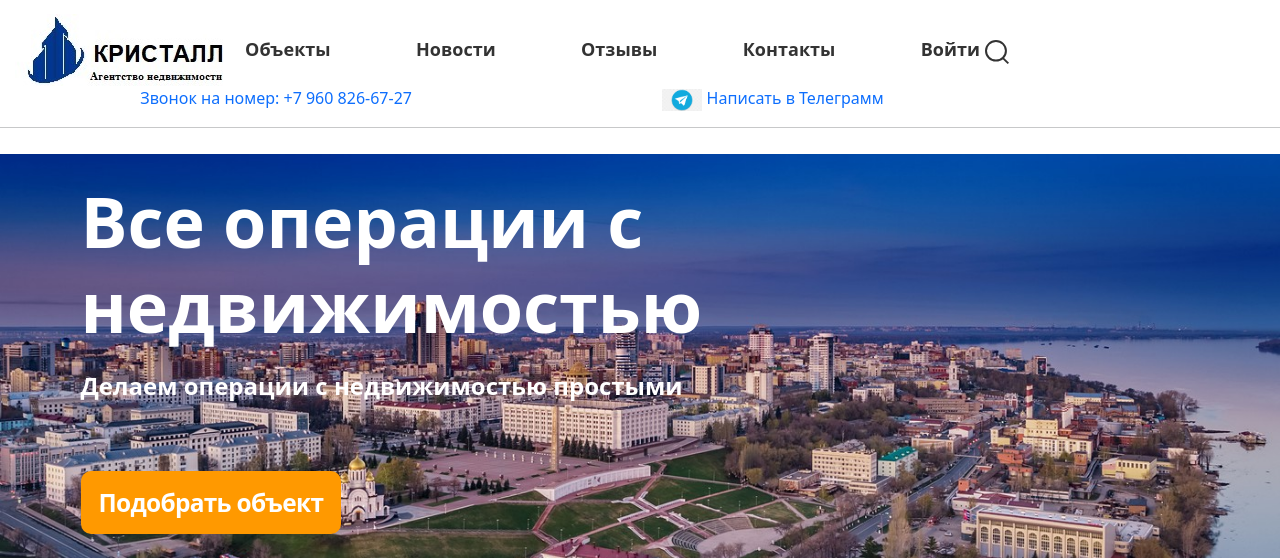
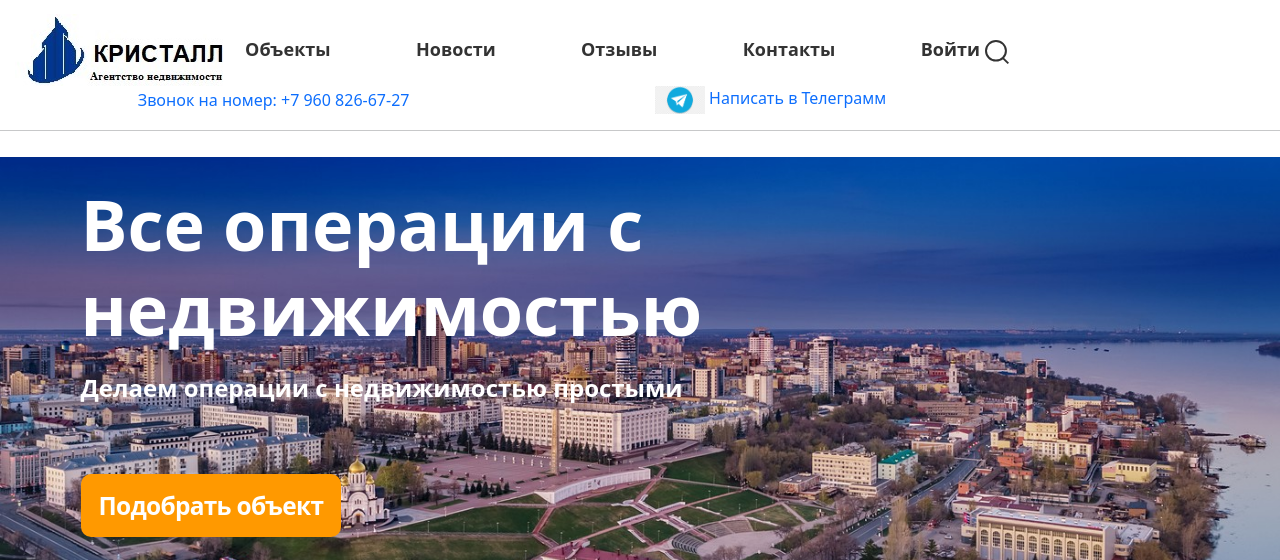
Before and after one commit to SergSukh/kr_eastete, a Django app: page / in a window 1280 px wide. Shown: the top 560 px of the page. Run offline with Django 4.2, Linux system fonts and the light colour scheme; some libraries are stand-ins or nearby versions.

Commit message:
fix bug img

```diff
--- a/kristall/templates/includes/header.html
+++ b/kristall/templates/includes/header.html
@@ -91,7 +91,7 @@
       <li class="menu-second">
         <a class="menu-second-item" href="tel:+79608266727">Звонок на номер: +7 960 826-67-27</a>
         <a class="menu-second-item" href="https://t.me/+79608266727">
-          <img max-width="40" class="header__link-img" src="{% static 'img/tgrm.png' %}" alt="link 2 telegram">
+          <img style="max-width: 50px;" class="header__link-img" src="{% static 'img/tgrm.png' %}" alt="link 2 telegram">
           Написать в Телеграмм
         </a>
       </li>
```
